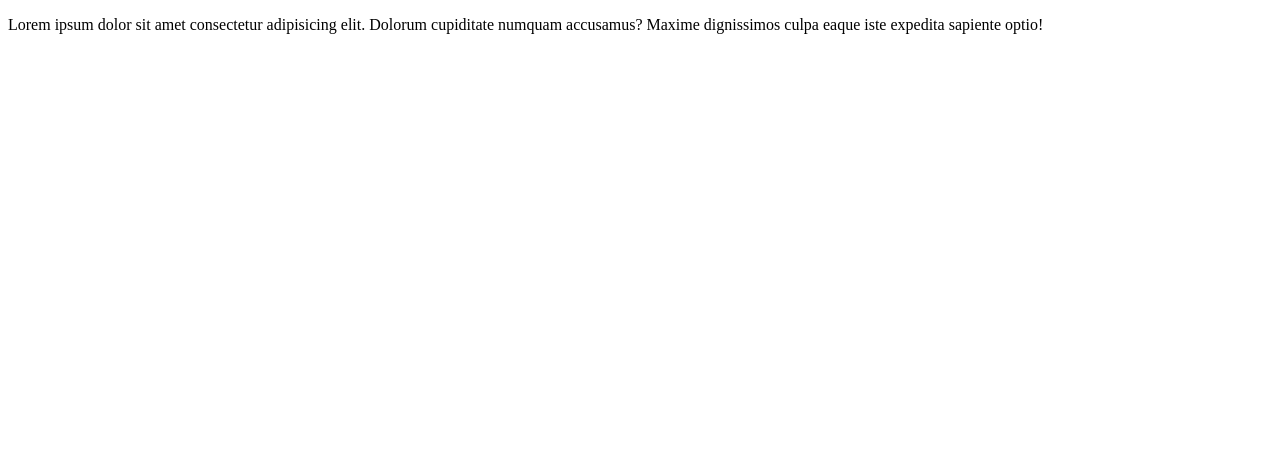
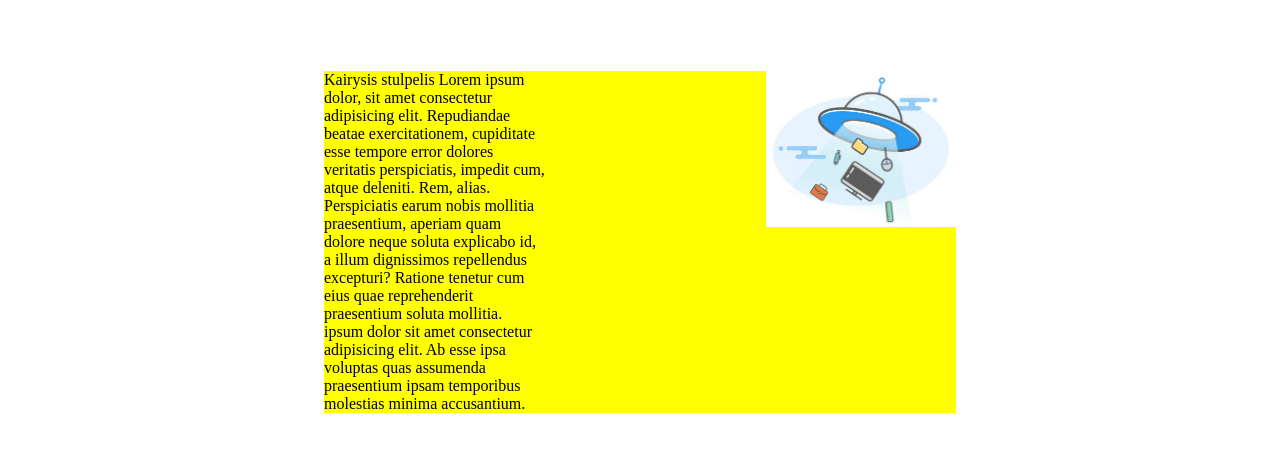
Before and after one commit to Dovydas-G/_48-ufo_, a website: page index.html in a window 1280 px wide. Drawn offline with Linux system fonts and the light colour scheme.

Commit message:
html update

```diff
--- a/index.html
+++ b/index.html
@@ -5,11 +5,61 @@
     <meta name="viewport" content="width=device-width, initial-scale=1.0" />
     <title>UFO</title>
   </head>
-  <body>
-    <p>
-      Lorem ipsum dolor sit amet consectetur adipisicing elit. Dolorum
-      cupiditate numquam accusamus? Maxime dignissimos culpa eaque iste expedita
-      sapiente optio!
-    </p>
+  <body style="background-color: white">
+    <div
+      style="
+        background-color: yellow;
+        width: 50%;
+        margin-top: 5%;
+        margin-left: 25%;
+        float: left;
+      "
+    >
+      <div style="display: inline-block; width: 35%">
+        Kairysis stulpelis Lorem ipsum dolor, sit amet consectetur adipisicing
+        elit. Repudiandae beatae exercitationem, cupiditate esse tempore error
+        dolores veritatis perspiciatis, impedit cum, atque deleniti. Rem, alias.
+        Perspiciatis earum nobis mollitia praesentium, aperiam quam dolore neque
+        soluta explicabo id, a illum dignissimos repellendus excepturi? Ratione
+        tenetur cum eius quae reprehenderit praesentium soluta mollitia. ipsum
+        dolor sit amet consectetur adipisicing elit. Ab esse ipsa voluptas quas
+        assumenda praesentium ipsam temporibus molestias minima accusantium.
+      </div>
+      <img
+        style="width: 30%; float: right"
+        src="./img/ufo.jpg"
+        alt="Ufo lekste;"
+      />
+    </div>
   </body>
 </html>
+
+<!--
+Stiliaus savybes rasymo sablonas:
+pavadinimas: reiksme;
+pavadinimas-is-keturiu-daliu: reiksme1 reiksme2 reiksme3;
+
+backguond-color: yellow;
+width: 50%;
+margin: 10%;
+margin-top: 10%;
+margin-right: 10%;
+margin-bottom: 10%;
+margin-left: 10%;
+
+float: left;   priverstinis elemento stumimas horizontaliai
+float: right;
+
+display: block; deliojasi is virsaus i apacia ir uzima maksimaliai vietos
+display: inline; deliojasi kaip tekstas, <a>, <span>
+display: none; neatvaizduojamas elementas
+display: inline-block; deliojasi horizontaliai, bet stengiasi nevirsyti tevo plocio
+
+font-size: 20px;
+font-weight: bold;
+font-style: italic;
+font-family: Arial;
+color: red;
+text-decoration: underline;
+text-decoration: none;
+ -->
```
Also changed, not shown: img/ufo.jpg (added).
